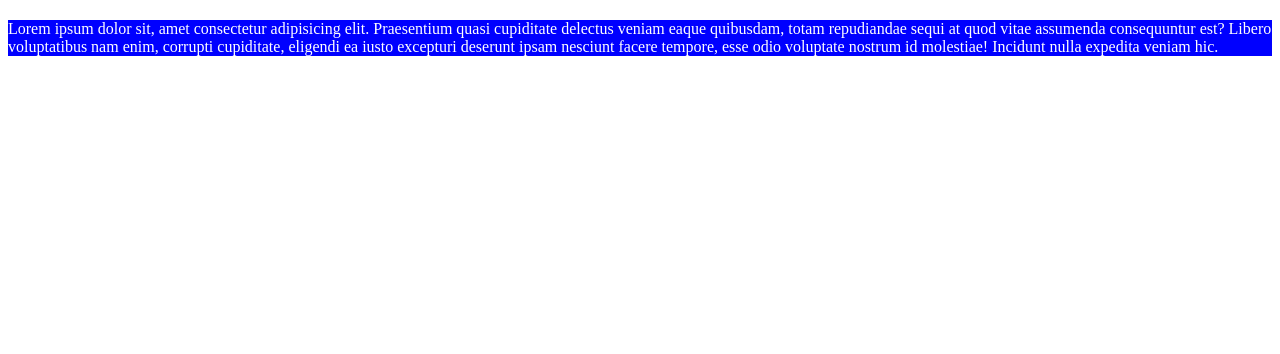
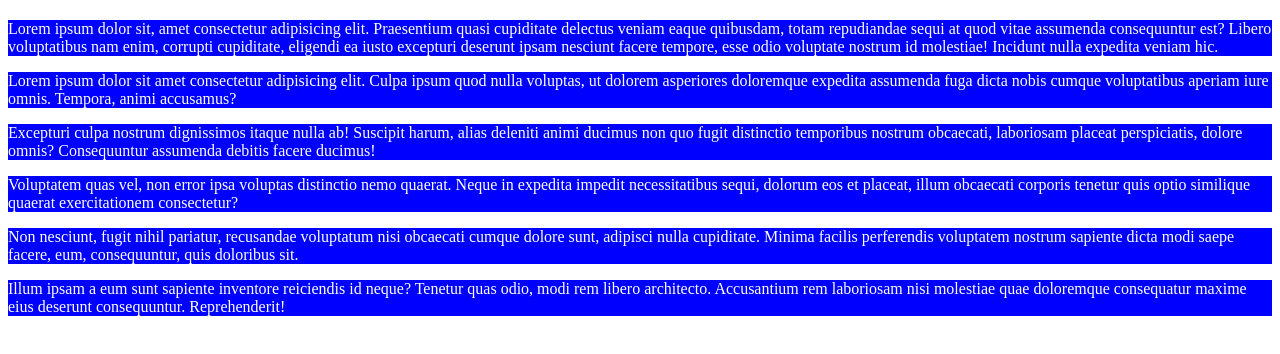
Before and after one commit to elmerdotdev/e-0923-oop-github-actions-page, a website: page dist/index.html in a window 1280 px wide. Shown: the part 60-414 px from the top of the page. Drawn offline with Linux system fonts and the light colour scheme.

Commit message:
added lorem paragraphs

```diff
--- a/dist/index.html
+++ b/dist/index.html
@@ -12,5 +12,21 @@
     <span>Hello World</span>
   </h1>
   <p>Lorem ipsum dolor sit, amet consectetur adipisicing elit. Praesentium quasi cupiditate delectus veniam eaque quibusdam, totam repudiandae sequi at quod vitae assumenda consequuntur est? Libero voluptatibus nam enim, corrupti cupiditate, eligendi ea iusto excepturi deserunt ipsam nesciunt facere tempore, esse odio voluptate nostrum id molestiae! Incidunt nulla expedita veniam hic.</p>
+
+  <p>
+    Lorem ipsum dolor sit amet consectetur adipisicing elit. Culpa ipsum quod nulla voluptas, ut dolorem asperiores doloremque expedita assumenda fuga dicta nobis cumque voluptatibus aperiam iure omnis. Tempora, animi accusamus?
+  </p>
+  <p>
+    Excepturi culpa nostrum dignissimos itaque nulla ab! Suscipit harum, alias deleniti animi ducimus non quo fugit distinctio temporibus nostrum obcaecati, laboriosam placeat perspiciatis, dolore omnis? Consequuntur assumenda debitis facere ducimus!
+  </p>
+  <p>
+    Voluptatem quas vel, non error ipsa voluptas distinctio nemo quaerat. Neque in expedita impedit necessitatibus sequi, dolorum eos et placeat, illum obcaecati corporis tenetur quis optio similique quaerat exercitationem consectetur?
+  </p>
+  <p>
+    Non nesciunt, fugit nihil pariatur, recusandae voluptatum nisi obcaecati cumque dolore sunt, adipisci nulla cupiditate. Minima facilis perferendis voluptatem nostrum sapiente dicta modi saepe facere, eum, consequuntur, quis doloribus sit.
+  </p>
+  <p>
+    Illum ipsam a eum sunt sapiente inventore reiciendis id neque? Tenetur quas odio, modi rem libero architecto. Accusantium rem laboriosam nisi molestiae quae doloremque consequatur maxime eius deserunt consequuntur. Reprehenderit!
+  </p>
 </body>
 </html>
```
